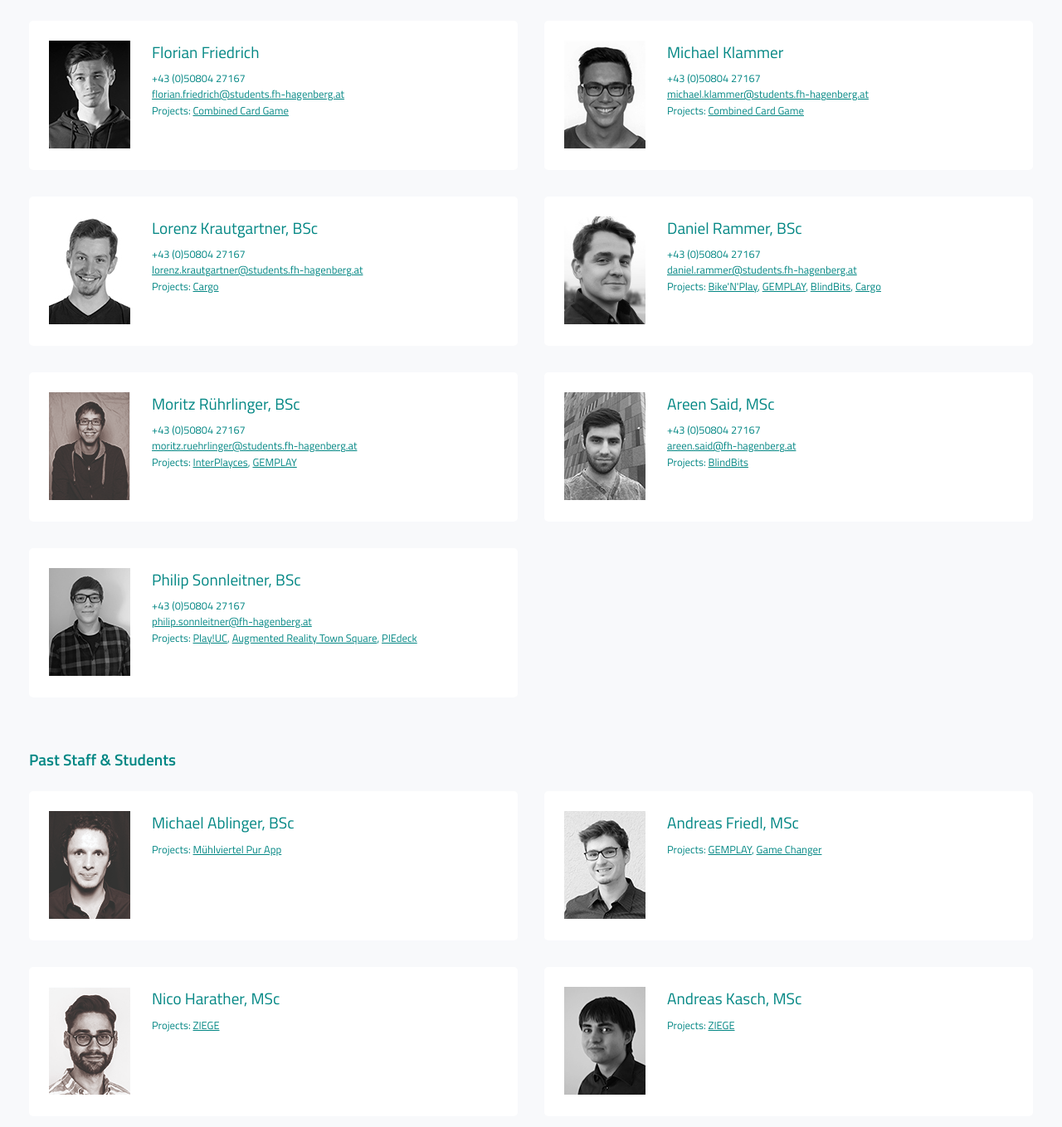
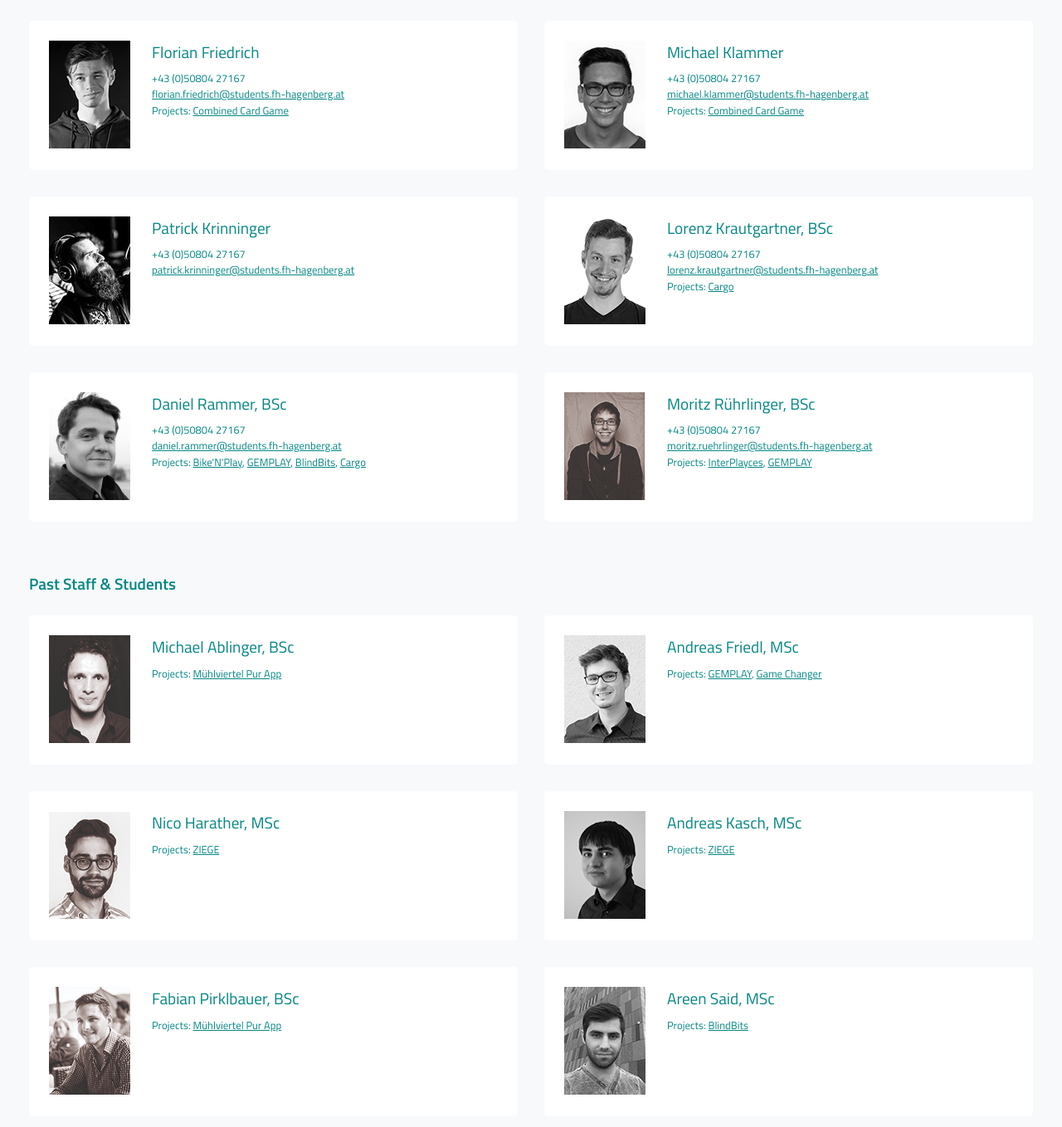
Before and after one commit to Playful-Interactive-Environments/pie-lab.at, a Jekyll site: the page built from _pages/people.html, in a window 1280 px wide and 1400 px high, scrolled down 1633 px. Shown: the top 1359 px of the window at 83% size. Built offline with Jekyll 4.4.1, drawn with Linux system fonts in a browser that asks for light colours; some of the changed text lies outside the part shown.

Commit message:
Added Patrick
Also moved a few people to past staff.

```diff
--- a/_data/people.yml
+++ b/_data/people.yml
@@ -89,6 +89,13 @@
   email: michael.klammer@students.fh-hagenberg.at
   projects: [Combined Card Game]
 
+- name: Patrick Krinninger
+  group: 4
+  photo: patrick-krinninger.jpg
+  phone: +43 (0)50804 27167
+  email: patrick.krinninger@students.fh-hagenberg.at
+  projects:
+
 - name: Lorenz Krautgartner, BSc
   group: 4
   photo: lorenz-krautgartner.jpg
@@ -109,20 +116,6 @@
   phone: +43 (0)50804 27167
   email: moritz.ruehrlinger@students.fh-hagenberg.at
   projects: [InterPlayces, GEMPLAY]
-
-- name: Areen Said, MSc
-  group: 4
-  photo: areen-said.jpg
-  phone: +43 (0)50804 27167
-  email: areen.said@fh-hagenberg.at
-  projects: [BlindBits]
-
-- name: Philip Sonnleitner, BSc
-  group: 4
-  photo: philip-sonnleitner.jpg
-  phone: +43 (0)50804 27167
-  email: philip.sonnleitner@fh-hagenberg.at
-  projects: [Play!UC, Augmented Reality Town Square, PIEdeck]
 
 - name: Michael Ablinger, BSc
   group: 5
@@ -159,6 +152,20 @@
   email:
   projects: [Mühlviertel Pur App]
 
+- name: Areen Said, MSc
+  group: 5
+  photo: areen-said.jpg
+  phone:
+  email:
+  projects: [BlindBits]
+
+- name: Philip Sonnleitner, BSc
+  group: 5
+  photo: philip-sonnleitner.jpg
+  phone:
+  email:
+  projects: [Play!UC, Augmented Reality Town Square, PIEdeck]
+
 - name: Sarah Troschl, MSc
   group: 5
   photo: sarah-troschl.jpg
```
Also changed, not shown: js/main.js (+1 -1 lines), assets/people/patrick-krinninger.jpg (added).
